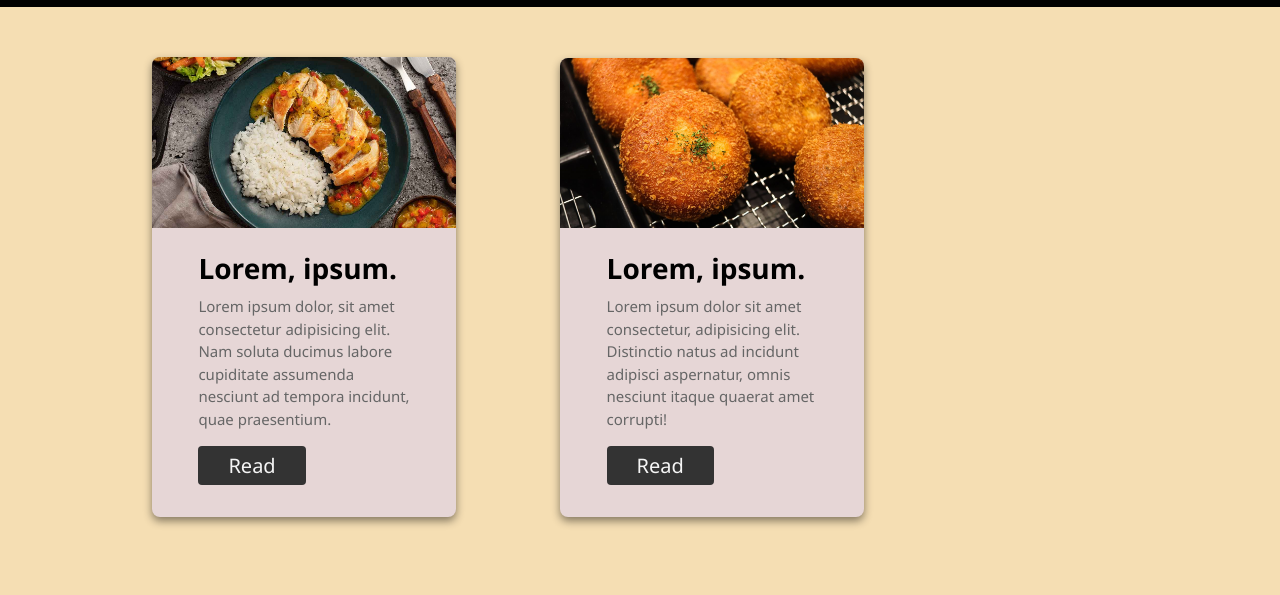
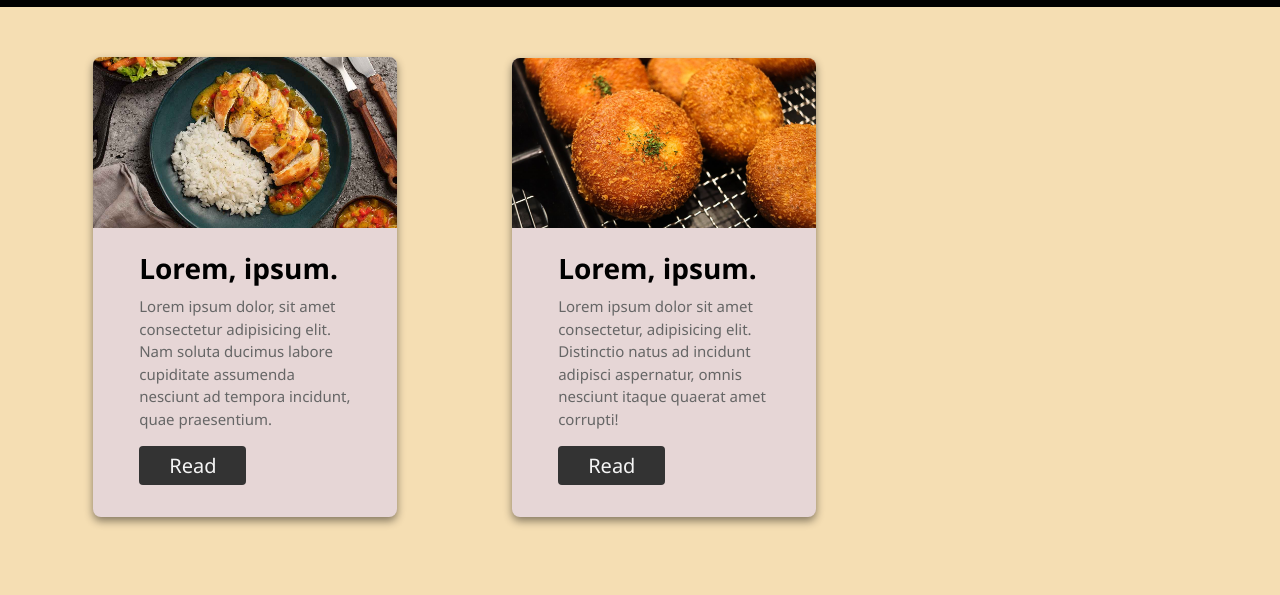
Before and after one commit to BIZZARREBOY/recipes, a plain HTML site: page index.html in a window 1280 px wide. Shown: the part 357-952 px from the top of the page. Drawn offline with Linux system fonts and the light colour scheme.

Commit message:
Modify styles in main
modify cards in main for other device

```diff
--- a/styles/style.css
+++ b/styles/style.css
@@ -50,9 +50,8 @@ body {
     border-radius: 8px;
     overflow: hidden;
     margin: 50px;
+    margin-left: 5%;
     display: inline-block;
-    position: relative;
-    left: 70px;
     box-shadow: 0px 4px 8px rgba(0, 0, 0, 0.459);
 }
 
```
